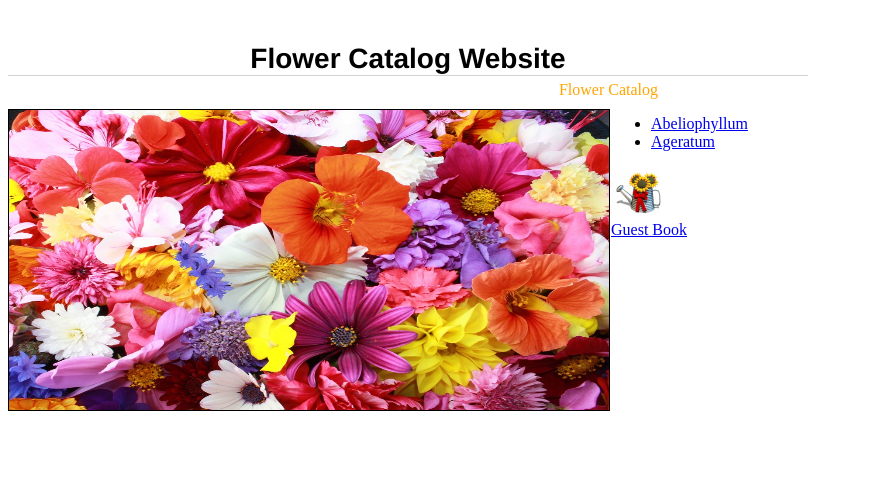
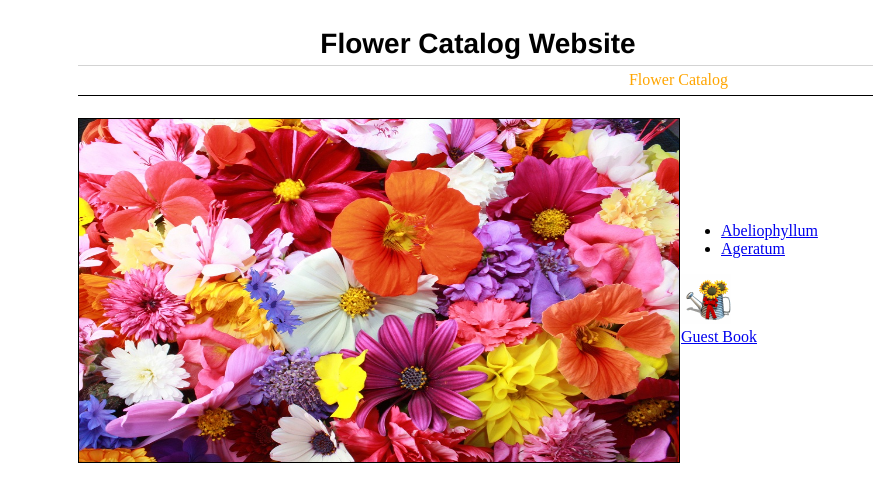
Before and after one commit to sharmapr25/Flower-catalog, a website: page public/index.html in a window 1280 px wide. Shown: the whole page, without its empty margins (0-873 px from the left). Drawn offline with Linux system fonts and the light colour scheme; files that its build step writes are made by us from their sources; files whose address does not match are found by name.

Commit message:
Added css for home page

```diff
--- a/public/index.css
+++ b/public/index.css
@@ -1,8 +1,11 @@
+body{
+	margin-left: 78px;
+}
+
 .heading{
-	height: 100px;
+	height: 87px;
 	width: 800px;
-	border-bottom: solid 1px lightgray;
-	margin-left: 60px;
+	border-bottom: solid 1px black;
 }
 
 #title{
@@ -11,8 +14,9 @@
 	font-family: helvetica;
 	font-size: 28px;
 	font-weight: bold;
-	padding-top: 35px;
+	padding-top: 20px;
 	border-bottom: solid 1px lightgray;
+	padding-bottom: 5px;
 }
 
 #subtitle{
@@ -31,7 +35,7 @@
 
 .left > img{
 	width: 600px;
-	height: 300px;
+	height: 343px;
 	border: solid 1px black;
 }
 
@@ -42,4 +46,9 @@
 
 .container{
 	display: flex;
+	margin-top: 12px;
 }
+
+.right{
+	padding-top: 98px;
+}
--- a/public/index.html
+++ b/public/index.html
@@ -10,7 +10,7 @@
 </script>
 
 <body>
-	<div id="heading">
+	<div class="heading">
 		<div id="title">Flower Catalog Website</div>
 		<div id="subtitle">Flower Catalog</div>
 	</div>
```
Also changed, not shown: public/agerantum.html (+1 -1 lines).
